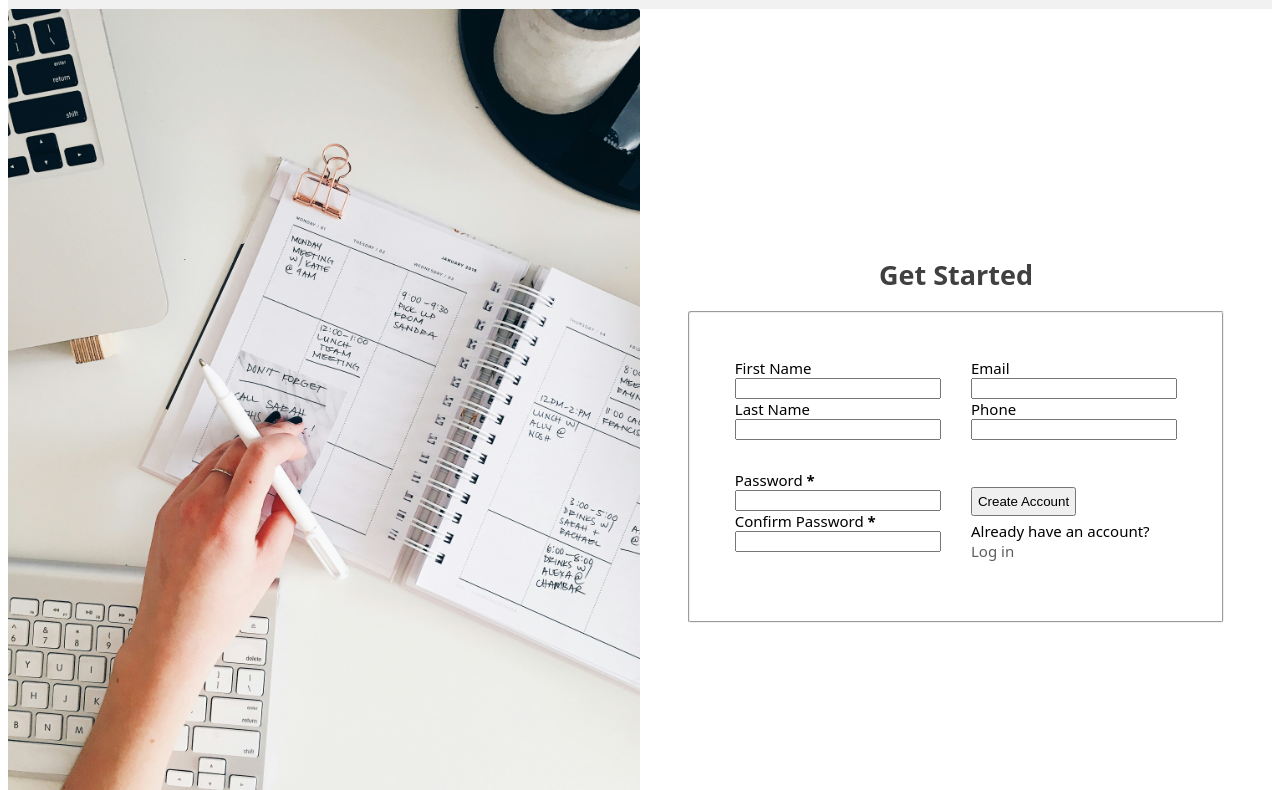
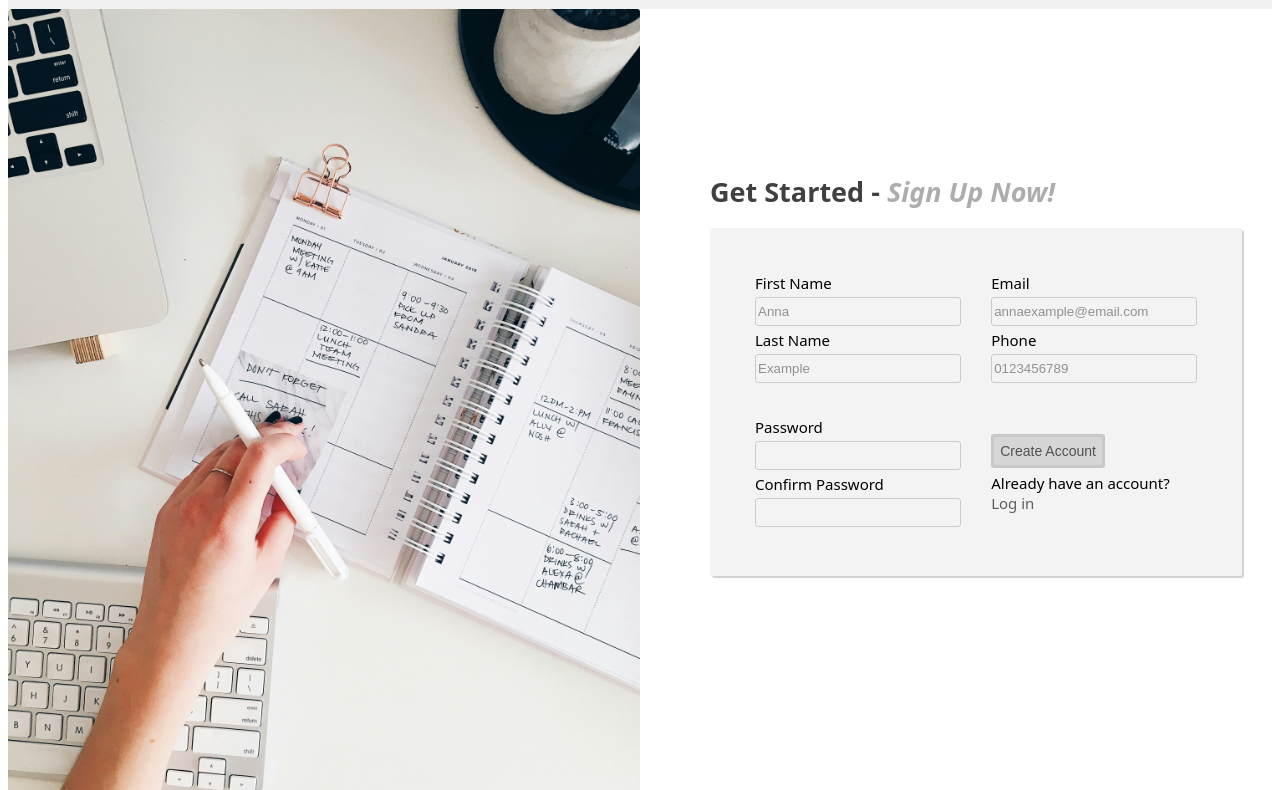
Before and after one commit to anlegi/sign-up-form, a plain HTML site: page index.html in a window 1280 px wide. Shown: the part 82-872 px from the top of the page. Drawn offline with Linux system fonts and the light colour scheme.

Commit message:
Add styling

```diff
--- a/index.html
+++ b/index.html
@@ -21,36 +21,38 @@
   <main>
     <img src="marissa-grootes-flRm0z3MEoA-unsplash.jpg" alt="schedule table img">
     <div class="main">
-      <h1>Get Started</h1>
+
+
+      <form id="contact" action="./" method="post">
+      <h1>Get Started - <em>Sign Up Now!</em></h1>
       <fieldset class="form-grid">
         <div class="name">
         <label for="first-name">First Name</label>
-        <input type="first-name" id="first-name" required>
-        <label for="lasst-name">Last Name</label>
-        <input type="last-name" id="last-name" required>
+        <input type="text" id="first-name" name="first-name" placeholder="Anna" required>
+
+        <label for="last-name">Last Name</label>
+        <input type="text" id="last-name" name="last-name" placeholder="Example" required>
       </div>
         <div>
           <label for="email">Email</label>
-          <input type="email" id="email" name="email" required />
-          <label for="tel">Phone</label>
-          <input type="tel" autocomplete="tel" id="tel" name="tel" />
+          <input type="email" id="email" name="email" placeholder="annaexample@email.com" required />
+
+          <label for="phone_number">Phone</label>
+          <input type="phone_number" id="phone_number" name="phone_number" placeholder="0123456789" />
+
         </div>
         <div>
-          <label for="password">
-            <span>Password</span>
-            <strong><span aria-label="required">*</span></strong>
-          </label>
+          <label for="password">Password</label>
           <input type="password" id="password" name="password" required />
-          <label for="confirm">Confirm Password
-            <strong><span aria-label="required">*</span></strong>
-          </label>
+          <label for="confirm">Confirm Password</label>
           <input type="password" id="password" name="password" required />
         </div>
         <p>
           <button type="submit">Create Account</button>
           </br>Already have an account? <a href="#">Log in</a>
         </p>
-    </fieldset>
+      </fieldset>
+    </form>
     </div>
   </main>
   <footer>
--- a/style.css
+++ b/style.css
@@ -1,6 +1,6 @@
 img {
   width: 50%;
-  height: 100%;
+  height: 80%;
   border-radius: 3px;
 }
 
@@ -21,20 +21,43 @@ h1 {
   font-family: system-ui, -apple-system, BlinkMacSystemFont, 'Segoe UI', Roboto, Oxygen, Ubuntu, Cantarell, 'Open Sans', 'Helvetica Neue', sans-serif;
   color: rgb(64, 64, 64);
   font-size: 27px;
+  margin-left: 70px;
 }
+
+em {
+  color: rgb(173, 173, 173);
+}
+
 fieldset {
-  width: 70%;
+  /* width: 70%;
+  height: 300px; */
   font-family: system-ui, -apple-system, BlinkMacSystemFont, 'Segoe UI', Roboto, Oxygen, Ubuntu, Cantarell, 'Open Sans', 'Helvetica Neue', sans-serif;
   font-size: 15px;
   padding: 45px;
   border-radius: 3px;
+  background-color: rgb(243, 243, 243);
+  border: none;
+  box-shadow: 2px 2px rgb(210, 210, 210);
+  margin-bottom: 130px;
+  margin-left: 70px;
 }
 
 button {
   margin-bottom: 5px;
   margin-top: 2px;
-  padding: 5px;
+  padding: 6px;
+  color: rgb(82, 80, 80);
+  border: solid rgb(200, 200, 200);
+  border-radius: 3px;
+  background-color: rgb(214, 214, 214);
+  font-size: 14px;
 }
+
+button:hover {
+  background-color: rgb(230, 228, 228);
+  cursor: pointer;
+}
+
 
 .form-grid {
   display: grid;
@@ -93,10 +116,7 @@ header {
   color: black;
 }
 
-.header a.active {
-  background-color: rgb(199, 199, 199);
-  color: white;
-}
+
 
 .header-right {
   float: right;
@@ -122,3 +142,43 @@ a:hover {
 footer>p {
   color: rgb(94, 94, 94);
 }
+
+
+input:invalid {
+  border: 1px solid #ddbfc0;
+  background-color: rgba(255, 170, 171, 0.25);
+}
+
+input:focus:invalid {
+  background-color: transparent;
+  transition: none;
+  border: 1px solid #cff4a6;
+  color: #D6D9DC;
+}
+
+input:focus:valid {
+  background-color: transparent;
+  transition: none;
+  border: 1px solid #203507;
+  color: #D6D9DC;
+}
+
+input:valid {
+  border: 1px solid #cff4a6;
+  background-color: rgba(139, 195, 74, 0.25);
+}
+
+
+input:placeholder-shown, input[type="password"] {
+  background-color: transparent;
+  border: 1px solid #cbcbcb;
+  border-radius: 3px;
+  height: 25px;
+  margin-top: 4px;
+  margin-bottom: 4px;
+}
+
+
+input::placeholder {
+  color: #929191;
+}
```
